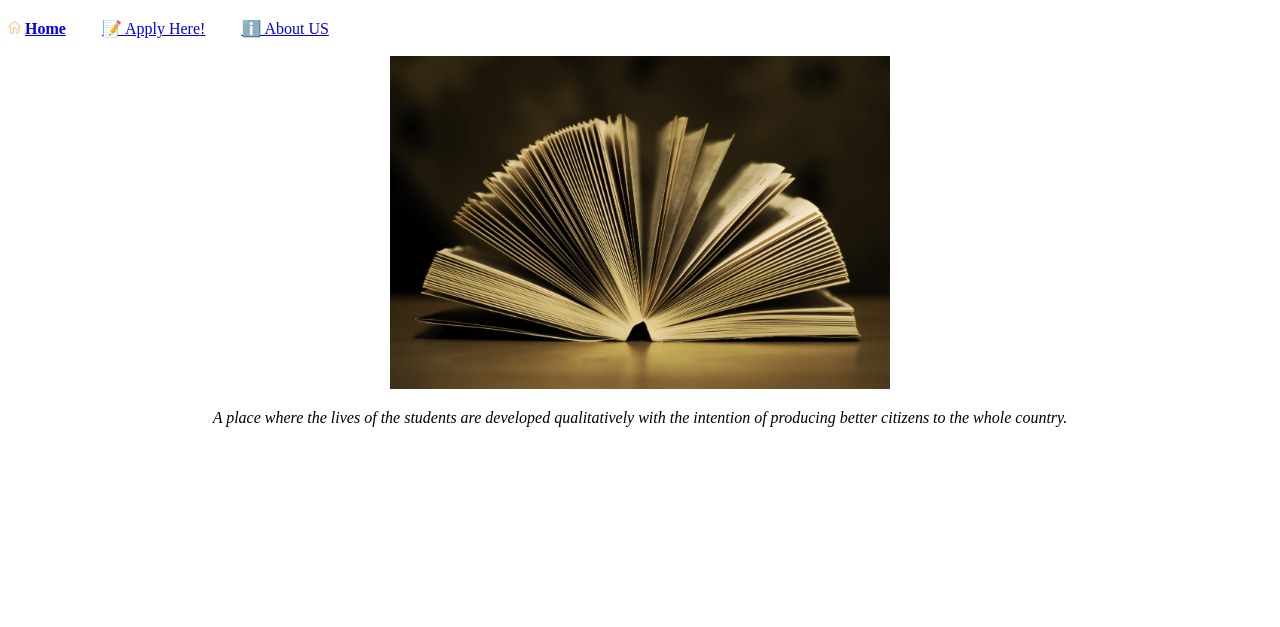
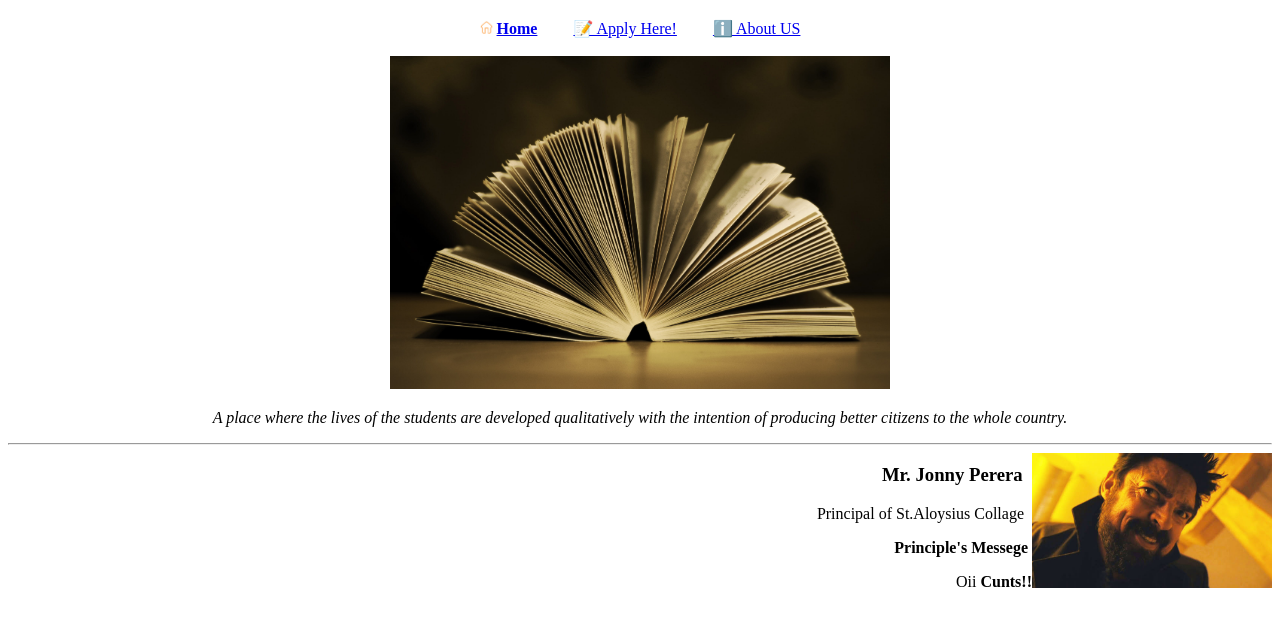
Before and after one commit to sameenlakshitha/Group-Project, a plain HTML site: page index.html in a window 1280 px wide. Shown: the part 173-800 px from the top of the page. Drawn offline with Linux system fonts and the light colour scheme.

Commit message:
adding new contents

```diff
--- a/index.html
+++ b/index.html
@@ -14,7 +14,7 @@
             <img src="assets/pics/logo.png" width="100">
             <h1>St. Aloysius Collage</h1>
         </center>
-        <nav>
+        <nav align="center">
             <img width="13" src="assets/pics/images.png">
             <strong>
                 <a href="index.html">Home</a>&nbsp;&nbsp;&nbsp;&nbsp;&nbsp;&nbsp;&nbsp;&nbsp;
@@ -28,6 +28,14 @@
         <p><i>A place where the lives of the students are developed qualitatively with the intention of producing better
             citizens to the whole country.</i></p>
     </center>
+    <hr>
+    <img src="assets/pics/images.jpeg" width="240" align="right">
+    <h3 align="right">Mr. Jonny Perera &nbsp;</h3>
+    <p align="right">Principal of St.Aloysius Collage &nbsp;</p>
+    <div align="right">
+        <b>Principle's Messege</b>&nbsp;
+        <p>Oii <b>Cunts!!</b></p>&nbsp;
+    </div>
 
 </body>
 
```
Also changed, not shown: assets/pics/images.jpeg (added).
